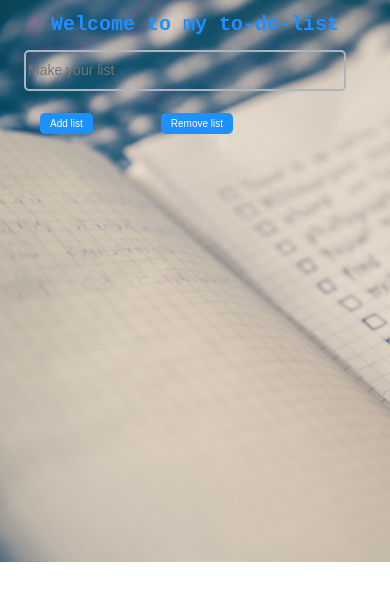
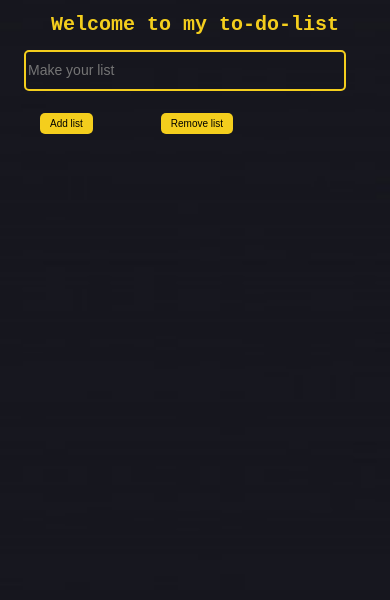
Before and after one commit to Bushra-Ishtiaq/to-do-list, a plain HTML site: page index.html in a window 390 px wide. Drawn offline with Linux system fonts and the light colour scheme.

Commit message:
Changed file

```diff
--- a/style.css
+++ b/style.css
@@ -1,13 +1,14 @@
 body{
-    background-image: url(bg.jpg);
+    background-image: url(b2.jpg);
     background-repeat: no-repeat;
     background-size: cover;
+    height: 100vh;
 }
 h1{
     text-align: center;
     font-size: 60px;
     font-family: monospace;
-    color: dodgerblue;
+    color: #f4ce1d;
 }
 section{
     display: flex;
@@ -17,17 +18,16 @@ input{
     display: block;
     width: 30%;
     height: 35px;
-    border: 2px solid #acb5bd;
+    border: 2px solid #f4ce1d;
     background: none;
     outline: none;
-    font-size: 30px;
+    font-size: 25px;
     border-radius: 5px;
-    color: dodgerblue;
+    color: white;
 }
 ul{
     list-style: none;
 }
-
 button{
     padding: 19px;
     margin-left: 20px;
@@ -35,12 +35,12 @@ button{
     outline: none;
     font-size: 17px;
     border-radius: 5px;
-    background-color:dodgerblue;
-    color: white;
+    background-color:#f4ce1d;
+    color: black;
     line-height: 1px;
 }
 button:hover {
-    background-color: rgb(25, 82, 139);
+    background-color: #9e8c32;
     transition: all ease-in 0.5s;
 
 }
@@ -48,16 +48,13 @@ li {
     display: flex;
     justify-content: center;
     font-size: 28px;
-    color: dodgerblue;
+    color: white;
     margin-right: 50px;
     font-family: 'Lobster', cursive;
     font-weight: 600;
 }
 
 @media only screen and (min-width: 300px) and (max-width: 600px){
-    body {
-       background-size: 100vh;
-    }
     h1{
         font-size: 20px;
     }
@@ -65,12 +62,12 @@ li {
         display: block;
         width: 84%;
         height: 35px;
-        border: 2px solid #acb5bd;
+        border: 2px solid #f4ce1d;
         background: none;
         outline: none;
         font-size: 14px;
         border-radius: 5px;
-        color: dodgerblue;
+        color: white;
         margin-left: 16px;
     }
     button{
@@ -84,7 +81,7 @@ li {
     }
     li{
         font-size: 12px;
-        color: dodgerblue;
+        color: white;
         font-family: 'Lobster', cursive;
 
     }
```
Also changed, not shown: b2.jpg (added).
